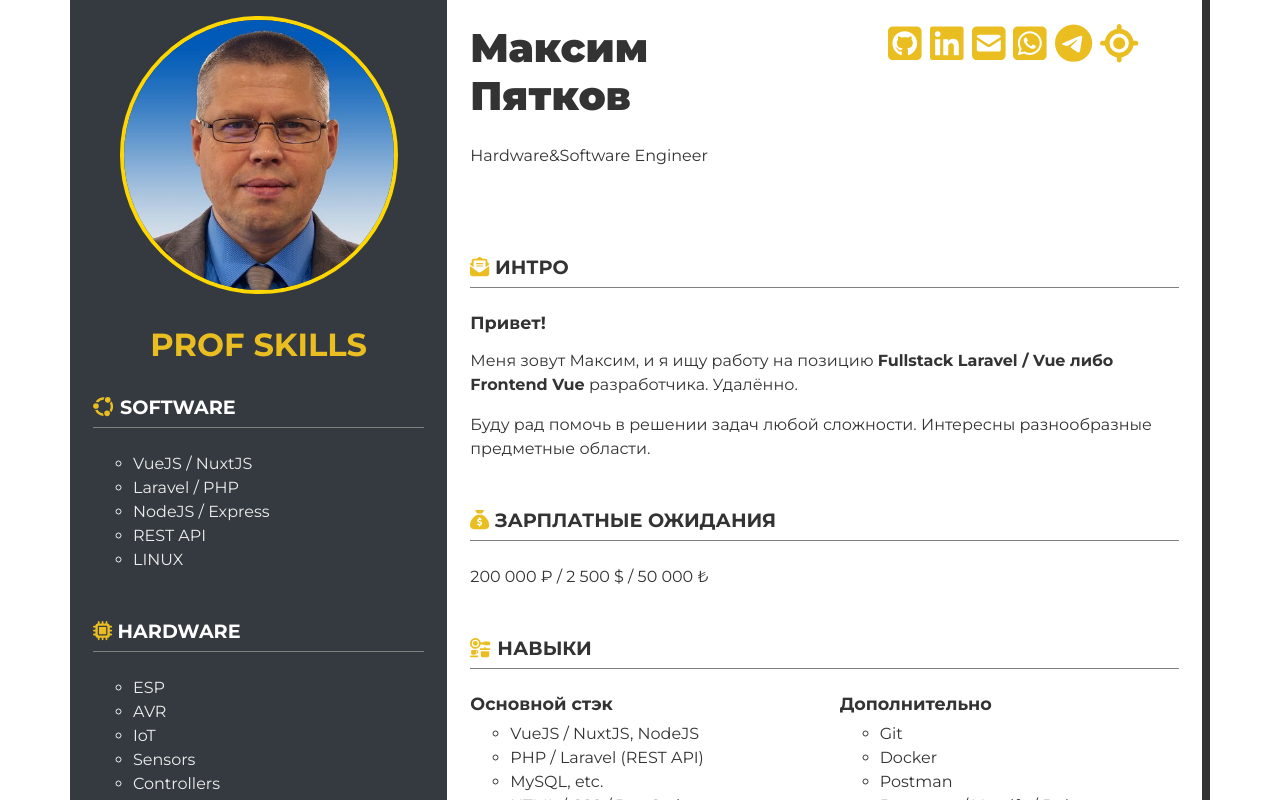
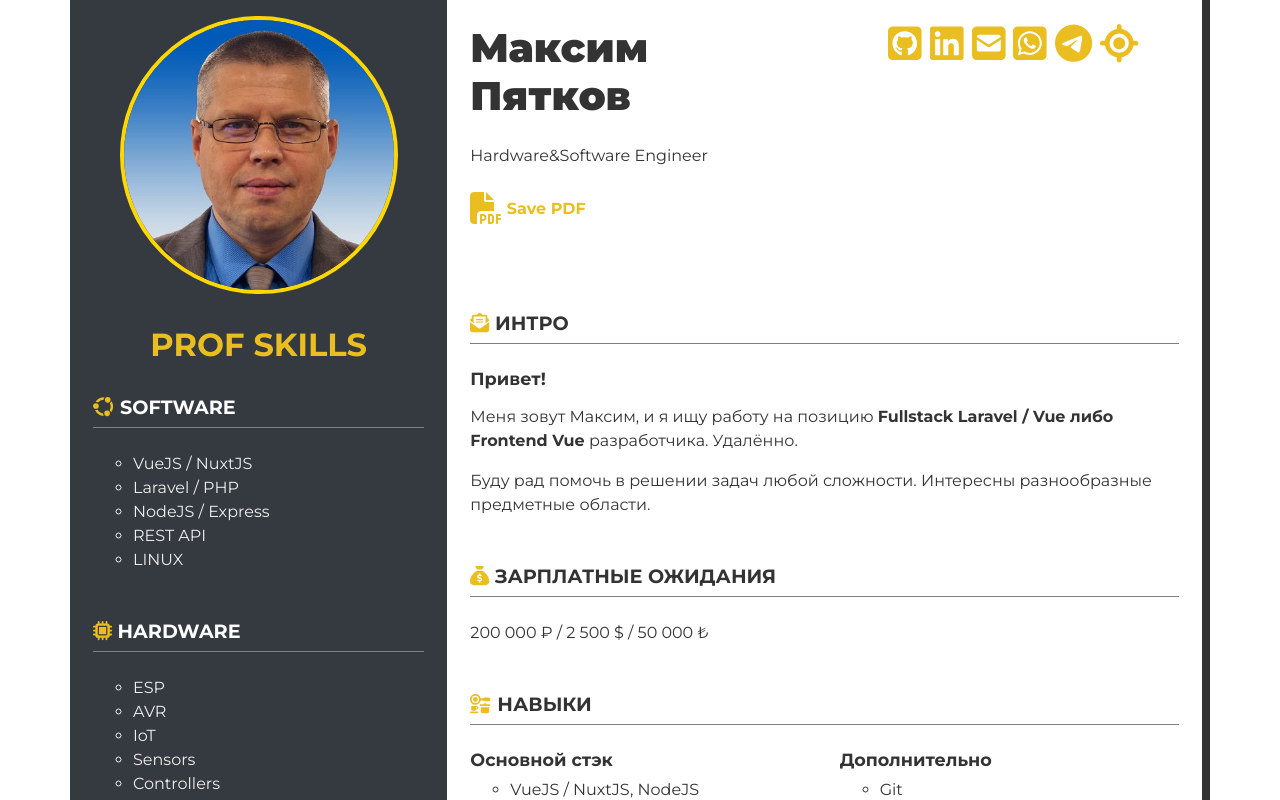
Before and after one commit to BlkDem/resume, a Nuxt app: page / in a window 1280 px wide. Shown: the top 800 px of the page. Built offline with nearby package versions, Linux system fonts and the light colour scheme.

Commit message:
edit + style + potfolio

```diff
--- a/components/MainHead.vue
+++ b/components/MainHead.vue
@@ -5,12 +5,12 @@
         Максим Пятков
       </h1>
       <p class="mx-2 media-text-center">Hardware&Software Engineer</p>
-      <!-- <p class="mx-2 media-text-center pt-2">
+      <p class="mx-2 media-text-center pt-2">
         <a class="gold" href="/pdf/CV_PyatkovM.pdf">
           <font-awesome-icon icon="fa-solid fa-file-pdf" size="2xl" />
           Save PDF
         </a>
-      </p> -->
+      </p>
     </div>
     <div class="col-md-6 p-4 font-2x">
       <div class="icon-social">
```
